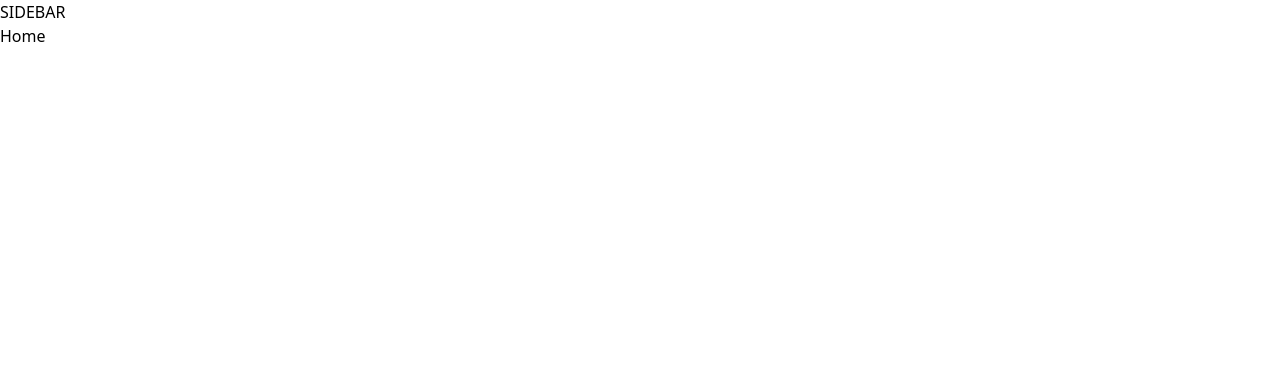
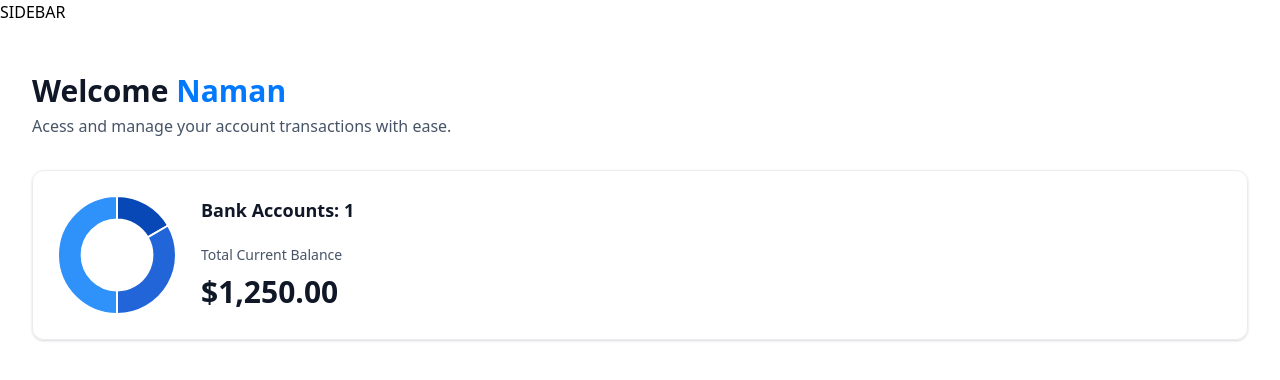
Before and after one commit to Naman-B-Parlecha/Astro, a Next.js app: page / in a window 1280 px wide. Shown: the top 380 px of the page. Built offline with nearby package versions, Linux system fonts and the light colour scheme.

Commit message:
Added Charts and Header

```diff
--- a/app/(root)/page.tsx
+++ b/app/(root)/page.tsx
@@ -1,7 +1,29 @@
+import TotalBalanceBox from "@/components/TotalBalanceBox";
+import HeaderBox from "@/components/HeaderBox";
 import React from "react";
 
 const Home = () => {
-  return <div>Home</div>;
+  const loggedIn = { firstName: "Naman" };
+
+  return (
+    <section className="home">
+      <div className="home-content">
+        <header className="home-header">
+          <HeaderBox
+            type="greeting"
+            title="Welcome"
+            user={loggedIn?.firstName || "Guest"}
+            subtext="Acess and manage your account transactions with ease."
+          />
+        </header>
+        <TotalBalanceBox
+          accounts={[]}
+          totalBanks={1}
+          totalCurrentBalance={1250.35}
+        />
+      </div>
+    </section>
+  );
 };
 
 export default Home;
--- a/app/layout.tsx
+++ b/app/layout.tsx
@@ -1,19 +1,22 @@
+export const dynamic = 'force-dynamic'
+
 import type { Metadata } from "next";
 import { Inter, IBM_Plex_Serif } from "next/font/google";
 import "./globals.css";
 
-const inter = Inter({ subsets: ["latin"], variable: "--font-inter" });
+const inter = Inter({ subsets: ["latin"], variable: '--font-inter' });
 const ibmPlexSerif = IBM_Plex_Serif({
-  subsets: ["latin"],
-  weight: ["400", "700"],
-  variable: "--font-ibm-plex-serif",
-});
+  subsets: ['latin'],
+  weight: ['400', '700'],
+  variable: '--font-ibm-plex-serif'
+})
+
 export const metadata: Metadata = {
   title: "Horizon",
   description: "Horizon is a modern banking platform for everyone.",
   icons: {
-    icon: "/icons/logo.svg",
-  },
+    icon: '/icons/logo.svg'
+  }
 };
 
 export default function RootLayout({
@@ -23,9 +26,7 @@
 }>) {
   return (
     <html lang="en">
-      <body className={`${inter.variable} ${ibmPlexSerif.variable}`}>
-        {children}
-      </body>
+      <body className={`${inter.variable} ${ibmPlexSerif.variable}`}>{children}</body>
     </html>
   );
 }
--- a/app/page.tsx
+++ /dev/null
@@ -1,113 +0,0 @@
-import Image from "next/image";
-
-export default function Home() {
-  return (
-    <main className="flex min-h-screen flex-col items-center justify-between p-24">
-      <div className="z-10 w-full max-w-5xl items-center justify-between font-mono text-sm lg:flex">
-        <p className="fixed left-0 top-0 flex w-full justify-center border-b border-gray-300 bg-gradient-to-b from-zinc-200 pb-6 pt-8 backdrop-blur-2xl dark:border-neutral-800 dark:bg-zinc-800/30 dark:from-inherit lg:static lg:w-auto  lg:rounded-xl lg:border lg:bg-gray-200 lg:p-4 lg:dark:bg-zinc-800/30">
-          Get started by editing&nbsp;
-          <code className="font-mono font-bold">app/page.tsx</code>
-        </p>
-        <div className="fixed bottom-0 left-0 flex h-48 w-full items-end justify-center bg-gradient-to-t from-white via-white dark:from-black dark:via-black lg:static lg:size-auto lg:bg-none">
-          <a
-            className="pointer-events-none flex place-items-center gap-2 p-8 lg:pointer-events-auto lg:p-0"
-            href="https://vercel.com?utm_source=create-next-app&utm_medium=appdir-template&utm_campaign=create-next-app"
-            target="_blank"
-            rel="noopener noreferrer"
-          >
-            By{" "}
-            <Image
-              src="/vercel.svg"
-              alt="Vercel Logo"
-              className="dark:invert"
-              width={100}
-              height={24}
-              priority
-            />
-          </a>
-        </div>
-      </div>
-
-      <div className="relative z-[-1] flex place-items-center before:absolute before:h-[300px] before:w-full before:-translate-x-1/2 before:rounded-full before:bg-gradient-radial before:from-white before:to-transparent before:blur-2xl before:content-[''] after:absolute after:-z-20 after:h-[180px] after:w-full after:translate-x-1/3 after:bg-gradient-conic after:from-sky-200 after:via-blue-200 after:blur-2xl after:content-[''] before:dark:bg-gradient-to-br before:dark:from-transparent before:dark:to-blue-700 before:dark:opacity-10 after:dark:from-sky-900 after:dark:via-[#0141ff] after:dark:opacity-40 sm:before:w-[480px] sm:after:w-[240px] before:lg:h-[360px]">
-        <Image
-          className="relative dark:drop-shadow-[0_0_0.3rem_#ffffff70] dark:invert"
-          src="/next.svg"
-          alt="Next.js Logo"
-          width={180}
-          height={37}
-          priority
-        />
-      </div>
-
-      <div className="mb-32 grid text-center lg:mb-0 lg:w-full lg:max-w-5xl lg:grid-cols-4 lg:text-left">
-        <a
-          href="https://nextjs.org/docs?utm_source=create-next-app&utm_medium=appdir-template&utm_campaign=create-next-app"
-          className="group rounded-lg border border-transparent px-5 py-4 transition-colors hover:border-gray-300 hover:bg-gray-100 hover:dark:border-neutral-700 hover:dark:bg-neutral-800/30"
-          target="_blank"
-          rel="noopener noreferrer"
-        >
-          <h2 className="mb-3 text-2xl font-semibold">
-            Docs{" "}
-            <span className="inline-block transition-transform group-hover:translate-x-1 motion-reduce:transform-none">
-              -&gt;
-            </span>
-          </h2>
-          <p className="m-0 max-w-[30ch] text-sm opacity-50">
-            Find in-depth information about Next.js features and API.
-          </p>
-        </a>
-
-        <a
-          href="https://nextjs.org/learn?utm_source=create-next-app&utm_medium=appdir-template-tw&utm_campaign=create-next-app"
-          className="group rounded-lg border border-transparent px-5 py-4 transition-colors hover:border-gray-300 hover:bg-gray-100 hover:dark:border-neutral-700 hover:dark:bg-neutral-800/30"
-          target="_blank"
-          rel="noopener noreferrer"
-        >
-          <h2 className="mb-3 text-2xl font-semibold">
-            Learn{" "}
-            <span className="inline-block transition-transform group-hover:translate-x-1 motion-reduce:transform-none">
-              -&gt;
-            </span>
-          </h2>
-          <p className="m-0 max-w-[30ch] text-sm opacity-50">
-            Learn about Next.js in an interactive course with&nbsp;quizzes!
-          </p>
-        </a>
-
-        <a
-          href="https://vercel.com/templates?framework=next.js&utm_source=create-next-app&utm_medium=appdir-template&utm_campaign=create-next-app"
-          className="group rounded-lg border border-transparent px-5 py-4 transition-colors hover:border-gray-300 hover:bg-gray-100 hover:dark:border-neutral-700 hover:dark:bg-neutral-800/30"
-          target="_blank"
-          rel="noopener noreferrer"
-        >
-          <h2 className="mb-3 text-2xl font-semibold">
-            Templates{" "}
-            <span className="inline-block transition-transform group-hover:translate-x-1 motion-reduce:transform-none">
-              -&gt;
-            </span>
-          </h2>
-          <p className="m-0 max-w-[30ch] text-sm opacity-50">
-            Explore starter templates for Next.js.
-          </p>
-        </a>
-
-        <a
-          href="https://vercel.com/new?utm_source=create-next-app&utm_medium=appdir-template&utm_campaign=create-next-app"
-          className="group rounded-lg border border-transparent px-5 py-4 transition-colors hover:border-gray-300 hover:bg-gray-100 hover:dark:border-neutral-700 hover:dark:bg-neutral-800/30"
-          target="_blank"
-          rel="noopener noreferrer"
-        >
-          <h2 className="mb-3 text-2xl font-semibold">
-            Deploy{" "}
-            <span className="inline-block transition-transform group-hover:translate-x-1 motion-reduce:transform-none">
-              -&gt;
-            </span>
-          </h2>
-          <p className="m-0 max-w-[30ch] text-balance text-sm opacity-50">
-            Instantly deploy your Next.js site to a shareable URL with Vercel.
-          </p>
-        </a>
-      </div>
-    </main>
-  );
-}
--- /dev/null
+++ b/components/AnimatedCounter.tsx
@@ -0,0 +1,19 @@
+"use client";
+import CountUp from "react-countup";
+import React from "react";
+
+const AnimatedCounter = ({ amount }: { amount: number }) => {
+  return (
+    <div className="w-full">
+      <CountUp
+        duration={2.75}
+        decimals={2}
+        decimal="."
+        prefix="$"
+        end={amount}
+      />
+    </div>
+  );
+};
+
+export default AnimatedCounter;
--- /dev/null
+++ b/components/DoughnutChart.tsx
@@ -0,0 +1,26 @@
+"use client";
+import { Chart as ChartJS, ArcElement, Tooltip, Legend } from "chart.js";
+import { Doughnut } from "react-chartjs-2";
+
+ChartJS.register(ArcElement, Tooltip, Legend);
+
+const DoughnutChart = ({ accounts }: DoughnutChartProps) => {
+  const data = {
+    datasets: [
+      {
+        label: "Banks",
+        data: [1250, 2500, 3750],
+        backgroundColor: ["#0747b6", "#2265d8", "#2f91fa"],
+      },
+    ],
+    labels: ["Bank 1", "Bank 2", "Bank 3"],
+  };
+  return (
+    <Doughnut
+      data={data}
+      options={{ cutout: "60%", plugins: { legend: { display: false } } }}
+    />
+  );
+};
+
+export default DoughnutChart;
--- /dev/null
+++ b/components/HeaderBox.tsx
@@ -0,0 +1,22 @@
+import React from "react";
+
+const HeaderBox = ({
+  type = "title",
+  title,
+  subtext,
+  user,
+}: HeaderBoxProps) => {
+  return (
+    <div className="header-box">
+      <h1 className="header-box-title">
+        {title}
+        {type === "greeting" && (
+          <span className="text-bankGradient">&nbsp;{user}</span>
+        )}
+      </h1>
+      <p className="header-box-subtext">{subtext}</p>
+    </div>
+  );
+};
+
+export default HeaderBox;
--- /dev/null
+++ b/components/TotalBalanceBox.tsx
@@ -0,0 +1,26 @@
+import { formatAmount } from "@/lib/utils";
+import React from "react";
+import AnimatedCounter from "./AnimatedCounter";
+import DoughnutChart from "./DoughnutChart";
+const TotalBalanceBox = ({
+  accounts = [],
+  totalBanks,
+  totalCurrentBalance,
+}: TotlaBalanceBoxProps) => {
+  return (
+    <section className="total-balance">
+      <div className="total-balance-chart"><DoughnutChart accounts={accounts}/></div>
+      <div className="flex flex-col gap-6">
+        <h2 className="header-2">Bank Accounts: {totalBanks}</h2>
+        <div className="flex flex-col gap-2">
+          <p className="total-balance-label">Total Current Balance</p>
+          <div className="total-balance-amount flex-center gadiv-2">
+            <AnimatedCounter amount={1250} />
+          </div>
+        </div>
+      </div>
+    </section>
+  );
+};
+
+export default TotalBalanceBox;
--- a/lib/utils.ts
+++ b/lib/utils.ts
@@ -65,7 +65,7 @@
   };
 };
 
-export function formatAmount(amount: number): string {
+export function  formatAmount(amount: number): string {
   const formatter = new Intl.NumberFormat("en-US", {
     style: "currency",
     currency: "USD",
--- a/package.json
+++ b/package.json
@@ -10,11 +10,15 @@
   },
   "dependencies": {
     "@radix-ui/react-slot": "^1.0.2",
+    "chart.js": "^4.4.2",
     "class-variance-authority": "^0.7.0",
     "clsx": "^2.1.1",
     "lucide-react": "^0.378.0",
     "next": "14.2.3",
+    "query-string": "^9.0.0",
     "react": "^18",
+    "react-chartjs-2": "^5.2.0",
+    "react-countup": "^6.5.3",
     "react-dom": "^18",
     "tailwind-merge": "^2.3.0",
     "tailwindcss-animate": "^1.0.7"
```
Also changed, not shown: 1 other file (tests, documents, lock files or other folders).
